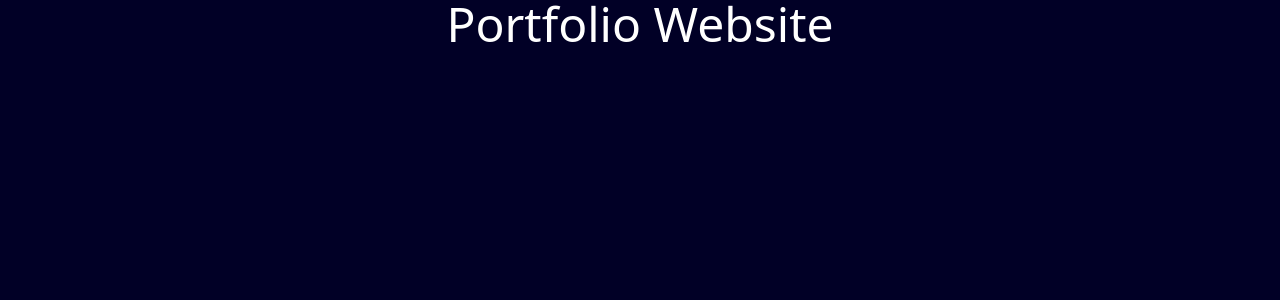
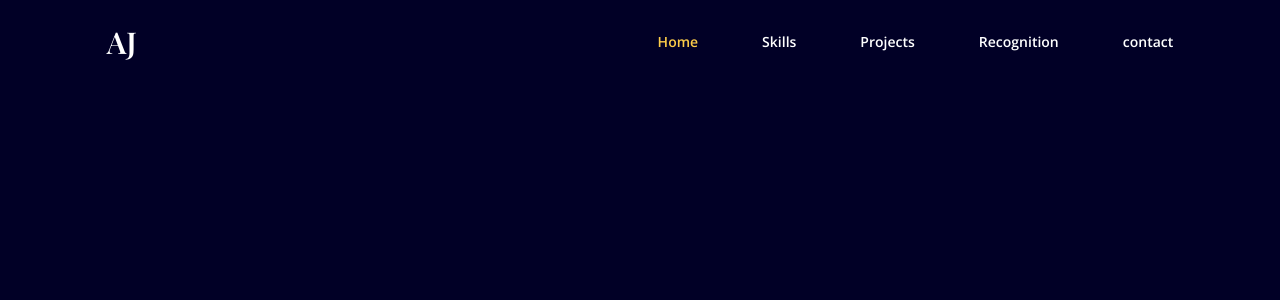
Before and after one commit to ajauni01/portfolio-website, a React (Vite) app: page / in a window 1280 px wide. Shown: the top 300 px of the page. Built offline with nearby package versions, Linux system fonts and the light colour scheme.

Commit message:
navbar-setup

```diff
--- a/src/App.jsx
+++ b/src/App.jsx
@@ -1,10 +1,18 @@
+import { useState } from "react"
+import useMediaQuery from "./hooks/useMediaQuery"
+import NavBar from "./Home/Home/NavBar"
 
 
 function App() {
+  // dictates in which page we are currently in
+  const [selectedPage, setSelectedPage] = useState('home')
+  const isAboveMediumScreens = useMediaQuery("(min-width: 1060px)")
 
   return (
-    <div>
-      <p className="text-5xl text-center">Portfolio Website</p>
+    <div className="bg-deep-blue">
+
+      <NavBar selectedPage={selectedPage} setSelectedPage={setSelectedPage} ></NavBar>
+
     </div>
   )
 }
--- /dev/null
+++ b/src/Home/Home/NavBar.jsx
@@ -0,0 +1,47 @@
+import { useState } from "react";
+import useMediaQuery from "../../hooks/useMediaQuery";
+import AnchorLink from "react-anchor-link-smooth-scroll";
+
+
+// custom navlink manipulating function to highlight the current navlink
+
+const NavLink = ({ page, selectedPage, setSelectedPage }) => {
+  const lowerCasePage = page.toLowerCase()
+
+  return (<AnchorLink className={`${selectedPage === lowerCasePage ? "text-yellow" : ""} hover:text-yellow transition duration-500`} href={`#${lowerCasePage}`} onClick={() => setSelectedPage(lowerCasePage)}>
+    {page}
+  </AnchorLink>)
+}
+
+const NavBar = ({ selectedPage, setSelectedPage }) => {
+  const [isMenuToggled, setIsMenuToggled] = useState(false);
+  // check whether the user device screen is above small screen size
+  const isAboveSmallScreen = useMediaQuery("(min-width: 768px)")
+
+  return (
+    <nav className={`z-40 w-full fixed top-0 py-6`}>
+
+      <div className="flex items-center justify-between mx-auto w-5/6">
+        <h4 className="font-playfair text-3xl font-bold">AJ</h4>
+
+        {/* Desktop Nav */}
+        {isAboveSmallScreen ? (
+          <div className="flex justify-between gap-16 font-opensans text-sm font-semibold">
+            {/* home */}
+            <NavLink page="Home" selectedPage={selectedPage} setSelectedPage={setSelectedPage} />
+            {/* skills */}
+            <NavLink page="Skills" selectedPage={selectedPage} setSelectedPage={setSelectedPage} />
+            {/* projects */}
+            <NavLink page="Projects" selectedPage={selectedPage} setSelectedPage={setSelectedPage} />
+            {/* recognition */}
+            <NavLink page="Recognition" selectedPage={selectedPage} setSelectedPage={setSelectedPage} />
+            {/* contact */}
+            <NavLink page="contact" selectedPage={selectedPage} setSelectedPage={setSelectedPage} />
+          </div>) : (<div></div>)}
+      </div>
+
+    </nav>
+  );
+};
+
+export default NavBar;
--- a/src/hooks/useMediaQuery.jsx
+++ b/src/hooks/useMediaQuery.jsx
@@ -4,13 +4,18 @@ const useMediaQuery = (query) => {
   const [matches, setMatches] = useState(false);
 
   useEffect(() => {
+    // 'media' object represents the evaluated result of the media query against the current viewport
     const media = window.matchMedia(query);
+
     if (media.matches !== matches) {
       setMatches(media.matches)
     }
     const listener = () => setMatches(media.matches);
+
     window.addEventListener("resize", listener);
+
     return () => window.removeEventListener("resize", listener)
+
   }, [matches, query])
 
   return matches;
--- a/tailwind.config.js
+++ b/tailwind.config.js
@@ -28,10 +28,10 @@ export default {
         opensans: ["Open Sans", "sans-serif"],
       },
       content: {
-        brush: "url('./assets/brush.png')",
-        person1: "url('./assets/person-1.png')",
-        person2: "url('./assets/person-2.png')",
-        person3: "url('./assets/person-3.png')",
+        brush: "url('./src/assets/brush.png')",
+        person1: "url('./src/assets/person-1.png')",
+        person2: "url('./src/assets/person-2.png')",
+        person3: "url('./src/assets/person-3.png')",
       },
     },
     screens: {
```
Also changed, not shown: .eslintrc.cjs.
